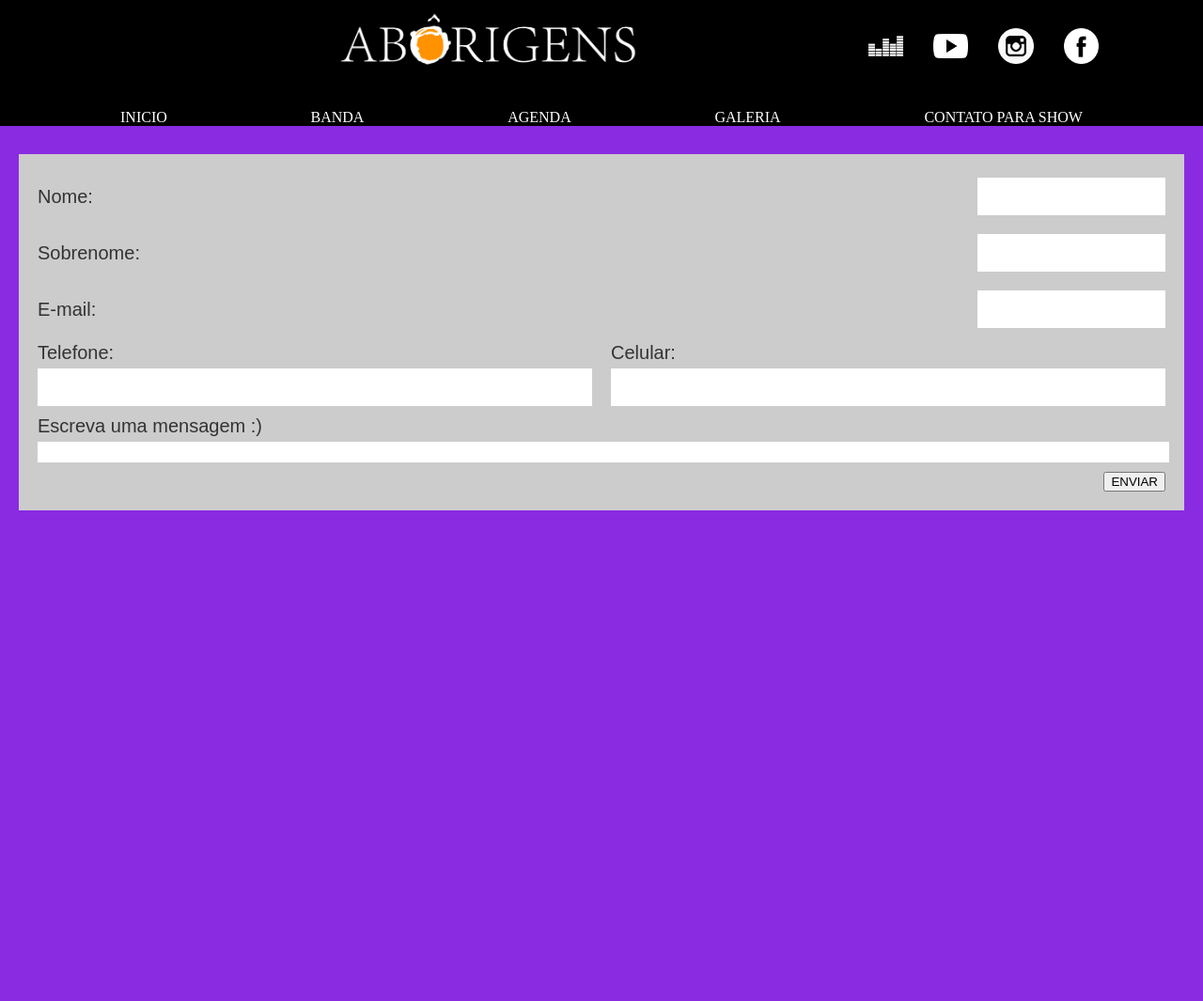
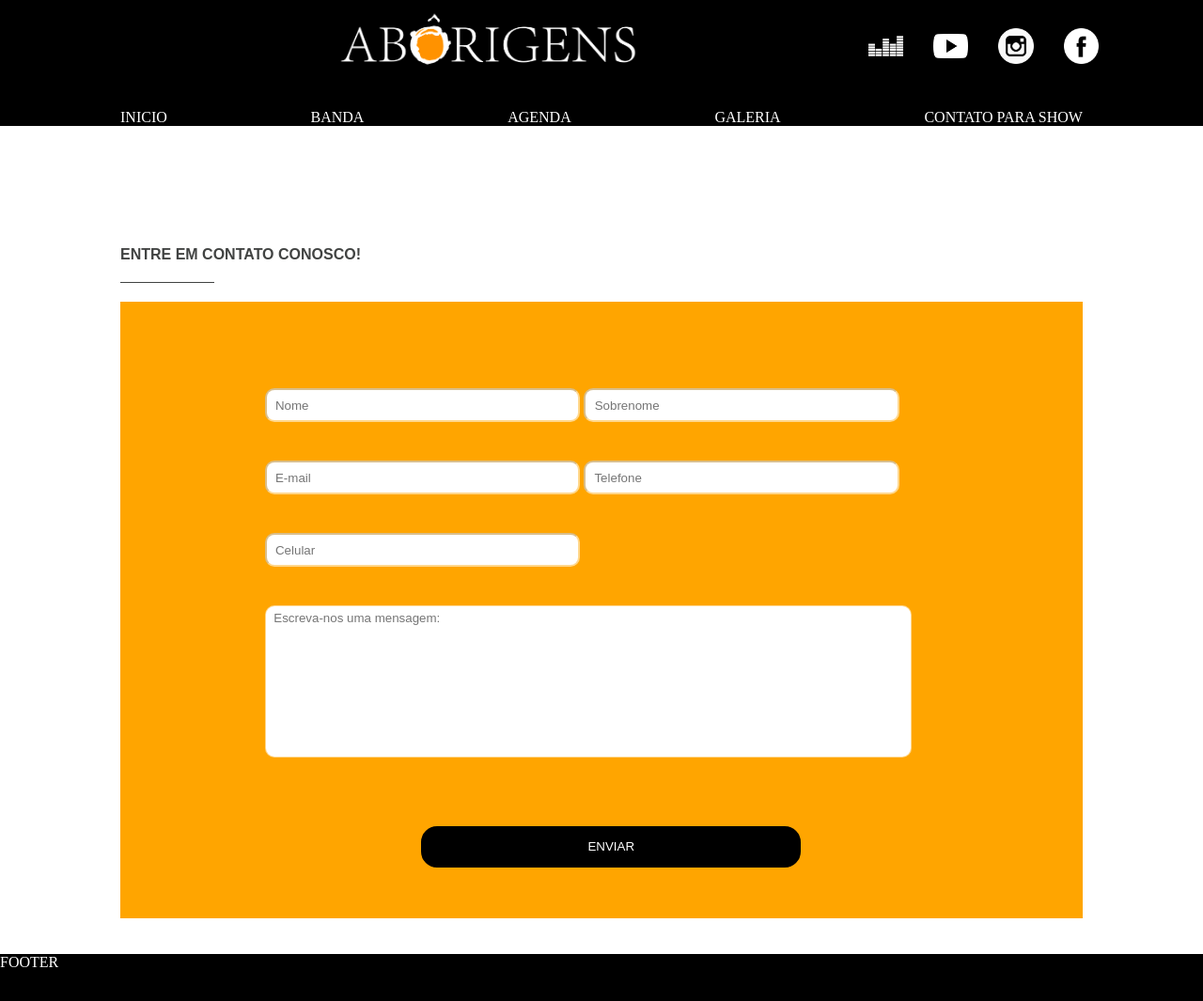
Before and after one commit to 08080817/Aborigens, a Django app: page /contact in a window 1280 px wide; the page is wider, and only the part inside the window is pictured. Shown: that part at 94% size. Before the commit the page ends 543 px from the top of that part, so only its background shows below. Run offline with Django 3.2, Linux system fonts and the light colour scheme.

Commit message:
Estilizar a página de Contato

```diff
--- a/contact/templates/contact.html
+++ b/contact/templates/contact.html
@@ -14,7 +14,7 @@
     <title>Contato Para Show</title>
 </head>
 
-<body style="background-color: blueviolet" class="headerOn">
+<body  class="headerOn">
     <!-------- HEADER GERAL COPIAR AQUI  ------->
     <input type="checkbox" name="menu" id="menuToggle">
     <header>
@@ -56,36 +56,26 @@
         </div>
     </nav>
     <!-------- HEADER GERAL TERMINAR AQUI  ------->
-    <div class="container">
-        <form action="">
-            <span class="campo">
-                Nome:
-                <input type="text" name="nome" >
-            </span>
-            <span class="campo">
-                Sobrenome:
-                <input type="text" >
-            </span>
-            <span class="campo">
-                E-mail:
-                <input type="text" >
-            </span>
-            <span class="campoDuplo">
-                <div>
-                    Telefone:
-                    <input type="number" >
-                </div>
-                <div>
-                    Celular:
-                    <input type="number" >
-                </div>
-            </span>
-            <span class="campo">
-                Escreva uma mensagem :)
-                <textarea name="mensagem" id="" cols="30" rows="10"></textarea>
-            </span>
-            <input type="submit" value="ENVIAR">
-        </form>
-    </div>
+
+        <p class="contatoTitle">Entre em contato conosco!</p>
+        <div class="containerLine">
+            <div class="line"></div>
+        </div>
+        <div id="container">
+            <form>
+                <input type="text" name="nome" id="" placeholder="  Nome">
+                <input type="text" name="sobrenome" id="" placeholder="  Sobrenome"><br>
+                <input type="email" name="email" id="" placeholder="  E-mail">
+                <input type="number" name="tel" id="" placeholder="  Telefone"><br>
+                <input type="number" name="cel" id="" placeholder="  Celular"><br>
+                <textarea name="mensagem" id="" cols="25" rows="10" placeholder=" Escreva-nos uma mensagem:"></textarea><br>
+                <button type="submit" value="ENVIAR">ENVIAR</button>
+            </form>
+        </div>
+
+        <footer>
+            FOOTER
+        </footer>
+
 </body>
 </html>
--- a/landing/static/CSS/style.css
+++ b/landing/static/CSS/style.css
@@ -1,5 +1,6 @@
 body{
    margin:0;
+   overflow-x: hidden;
 }
 
 #estruturaGrid {
@@ -123,7 +124,8 @@ aside {
 
 footer{
     grid-area:footer;
-    background-color:orange;
+    background-color: black;
+    color:white;
 }
 
 
--- a/landing/static/CSS/style1.css
+++ b/landing/static/CSS/style1.css
@@ -5,77 +5,70 @@ nav{
     display:flex;
 
 }
-nav h1{
-    margin-left:-75%;
+#container{
+    background-color:orange;
+    width: 80%;
+    height: auto;
+    margin-left: 10%;
+    margin-top: 20px;
+    border:none;
+    margin-bottom: 3%;
+}
+#container form{
+    padding: 5%;
+    margin-left: 10%;
+}
+p.contatoTitle{
+    padding: 0 10%;
+    font-family: sans-serif;
+    color: #414342;
+    font-weight: 900;
+    text-transform: uppercase;
+    margin-bottom: 0;
+    margin-top: 10%;
+}
+.containerLine{
+    width: 100%;
+    height: 1px;
+    display: flex;
+    justify-content: flex-start;
+    padding-left: 10%;
+    margin: 20px 0 0;
+}
+.containerLine .line{
+    width: 100px;
+    height: 100%;
+    background: #414342;
+}
+form input{
+    margin-top:5%;
+    width: 40%;
+    height: 30px;
+    border-radius: 10px;
+    border-color: rgba(255, 166, 0, 0.452);
+}
+form textarea{
+    margin-top:5%;
+    width: 84%;
+    padding: 5px;
+    font-family: sans-serif;
+    border-radius: 10px;
+    box-sizing: border-box;
+    border-color:rgba(255, 166, 0, 0.452);
+    resize: none;
+}
+button{
+    margin-left: 20%;
+    margin-top:8%;
+    width: 50%;
+    height: 50px;
+    border: orange solid;
+    background-color:black;
+    border-radius: 20px;
     color:white;
 }
-.container{
-    height: calc(100vh - 108.41px);
-    display: flex;
-    justify-content: center;
-    align-items: flex-start;
-    padding: 30px 20px;
-    width: 100%;
-    box-sizing: border-box;
-}
-.container form{
-    display: flex;
-    flex-direction: column;
-    align-items: flex-end;
-    justify-content: flex-start;
-    background: #ccc;
-    padding: 20px;
-    height: auto;
-    width: 100%;
-    box-sizing: border-box;
-}
-.container form .campo{
+footer{
     display: flex;
     width: 100%;
     height: 50px;
-    margin-bottom: 10px;
-    justify-content: space-between;
-    align-items: center;
-    font-size: 20px;
-    font-family: sans-serif;
-    color: #333;
 }
-.container form .campo textarea{
-    display: block;
-    margin-top: 5px;
-    resize: none;
-    border: none;
-    width: 100%;
-    height: 300px;
-}
-.container form .campo:last-of-type{
-    flex-direction: column;
-    align-items: flex-start;
-}
-.container form .campo input{
-    margin-left: 10px;
-    width: 200px;
-    height: 40px;
-    border: none;
-    box-sizing: border-box;
-}
-.container form .campoDuplo{
-    display: flex;
-    justify-content: space-between;
-    width: 100%;
-    align-items: center;
-    font-size: 20px;
-    font-family: sans-serif;
-    color: #333;
-    margin-bottom: 10px;
-}
-.container form .campoDuplo div{
-    width: calc(50% - 10px);
-}
-.container form .campoDuplo div input{
-    width: 100%;
-    height: 40px;
-    border: none;
-    box-sizing: border-box;
-    margin-top: 5px;
-}
```
